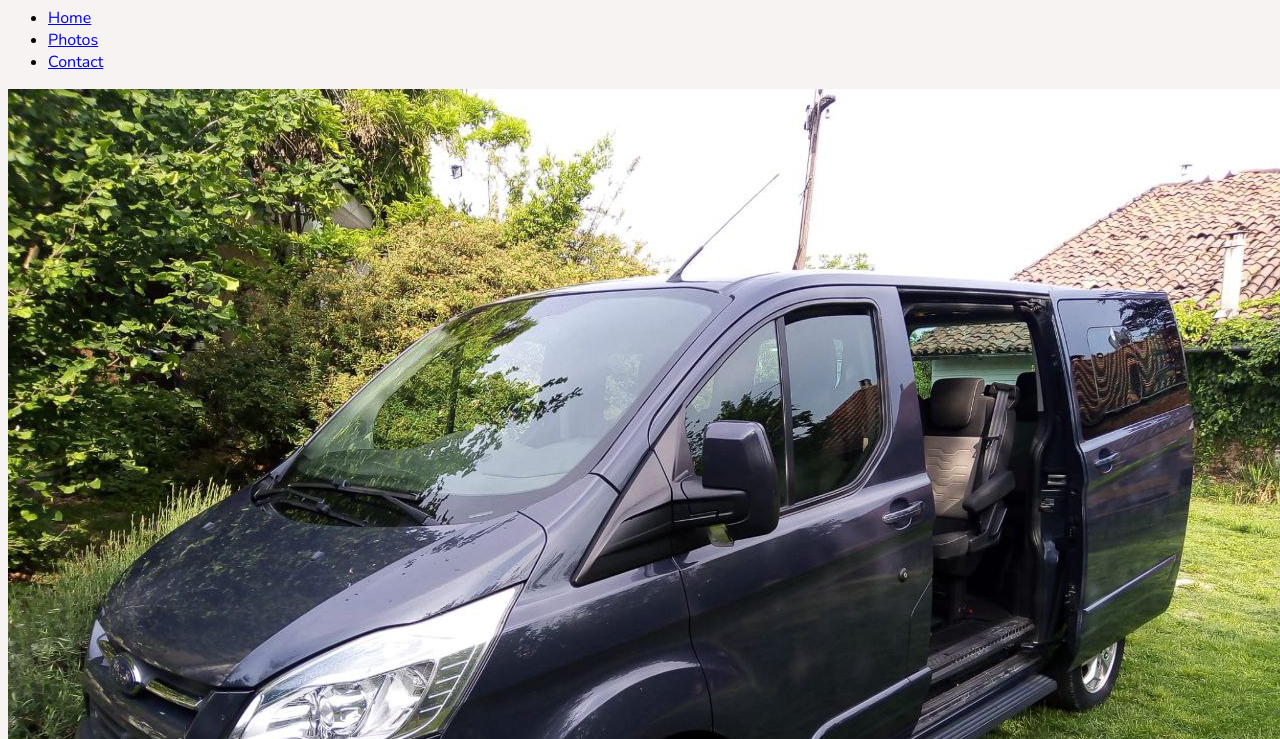
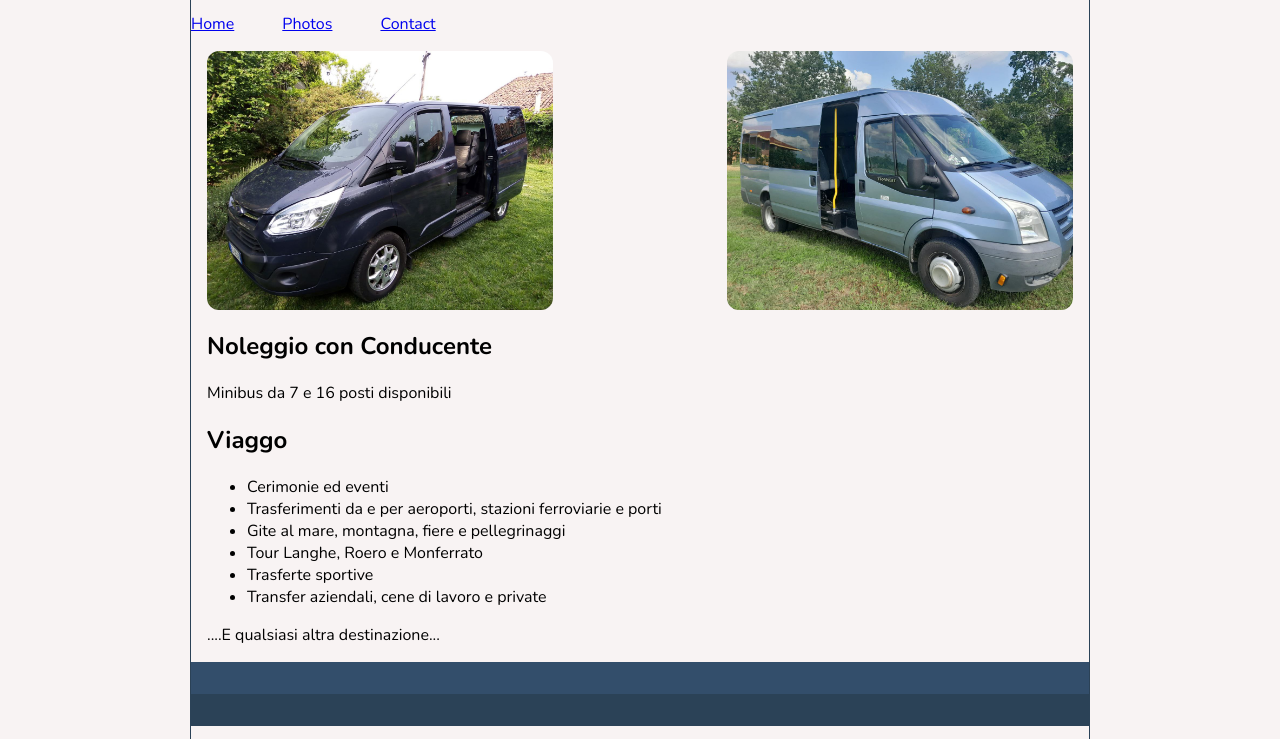
Before and after one commit to zenidreney/gioda-website, a website: page index.html in a window 1280 px wide. Shown: the part 117-856 px from the top of the page. Drawn offline with nearby package versions, Linux system fonts and the light colour scheme.

Commit message:
style: add basic styles. set image size.  add doc margin. assign flex to respective containers.

```diff
--- a/index.html
+++ b/index.html
@@ -18,7 +18,7 @@
     <p>di Gioda Marco</p>
 
     <nav aria-label="Main navigation">
-      <ul>
+      <ul class="main-nav">
         <li><a href="/">Home</a></li>
         <li><a href="/photos">Photos</a></li>
         <li><a href="/photos">Contact</a></li>
@@ -27,12 +27,12 @@
   </header>
 
   <main>
-    <section aria-label="Featured images">
-      <img src="/media/minibus-indigo-left-diagonal.jpeg" alt="Minibus color indaco della Gioda SAS." />
-      <img src="/media/minibus-skyblue-right-diagonal.jpeg" alt="Minibus azzurro della Gioda SAS." />
+    <section class="images-container" aria-label="Featured images">
+      <img class="hero-image" src="/media/minibus-indigo-left-diagonal.jpeg" alt="Minibus color indaco della Gioda SAS." />
+      <img class="hero-image" src="/media/minibus-skyblue-right-diagonal.jpeg" alt="Minibus azzurro della Gioda SAS." />
 
-      <div class="decorative-image" aria-hidden="true"></div>
     </section>
+    <div class="decorative-image" aria-hidden="true"></div>
 
     <section aria-label="Content block one">
       <h2>Noleggio con Conducente </h2>
--- a/styles.css
+++ b/styles.css
@@ -4,13 +4,53 @@
     box-sizing: border-box;
 }
 
+:root {
+    --doc-margin: 1em;
+}
+
 body {
     background-color: #f8f3f3;
     font-family: "Nunito", sans-serif;
+    max-width: 900px;
+    margin: 0.3em auto;
+    border: 1px solid #2b4257;
+    border-radius: 12px;
+
 }
 
+/* Elements */
+
+img.hero-image {
+    width: 40%;
+    border-radius: 12px;
+}
+
+/* Containers */
+
+section {
+    margin: var(--doc-margin);
+
+}
+
+ul.main-nav {
+    display: flex;
+    gap: 3em;
+    list-style-type: none;
+    margin: 0;
+    padding: 0;
+
+}
+
+section.images-container {
+    display: flex;
+    /* gap: 1em; */
+    justify-content: space-between;
+}
+
+/* Deco */
+
 div.wave {
-    width: screen;
+    width: 100%;
     height: 32px;
 }
 
```
